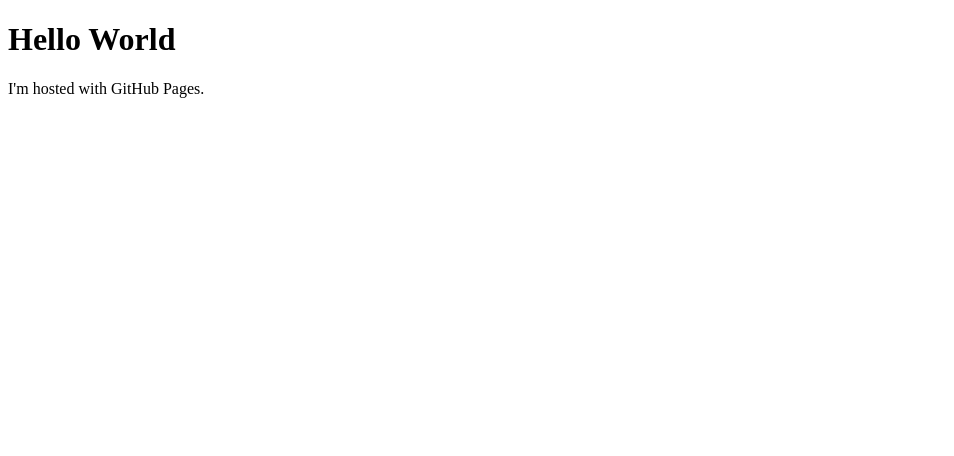
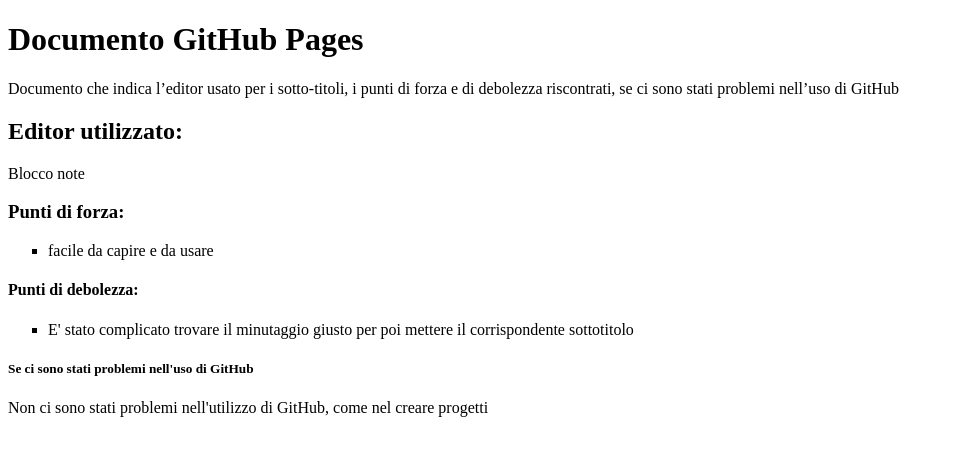
Before and after one commit to Andrea362/Andrea362.github.io, a plain HTML site: page index.html in a window 1280 px wide. Shown: the whole page, without its empty margins (0-954 px from the left). Drawn offline with Linux system fonts and the light colour scheme.

Commit message:
Update index.html

```diff
--- a/index.html
+++ b/index.html
@@ -1,7 +1,19 @@
 <!DOCTYPE html>
 <html>
 <body>
-<h1>Hello World</h1>
-<p>I'm hosted with GitHub Pages.</p>
+<h1>Documento GitHub Pages</h1>
+<p>Documento che indica l’editor usato per i sotto-titoli, i punti di forza e di debolezza riscontrati, se ci sono stati problemi nell’uso di GitHub</p>
+<h2>Editor utilizzato:</h2>
+<p>Blocco note</p>
+<h3>Punti di forza:</h3>
+<ul type="square">
+    <li>facile da capire e da usare</li>
+</ul>
+<h4>Punti di debolezza:</h4>
+<ul type="square">
+    <li>E' stato complicato trovare il minutaggio giusto per poi mettere il corrispondente sottotitolo</li>
+</ul>
+<h5>Se ci sono stati problemi nell'uso di GitHub</h5>
+<p>Non ci sono stati problemi nell'utilizzo di GitHub, come nel creare progetti</p>
 </body>
 </html>
```
